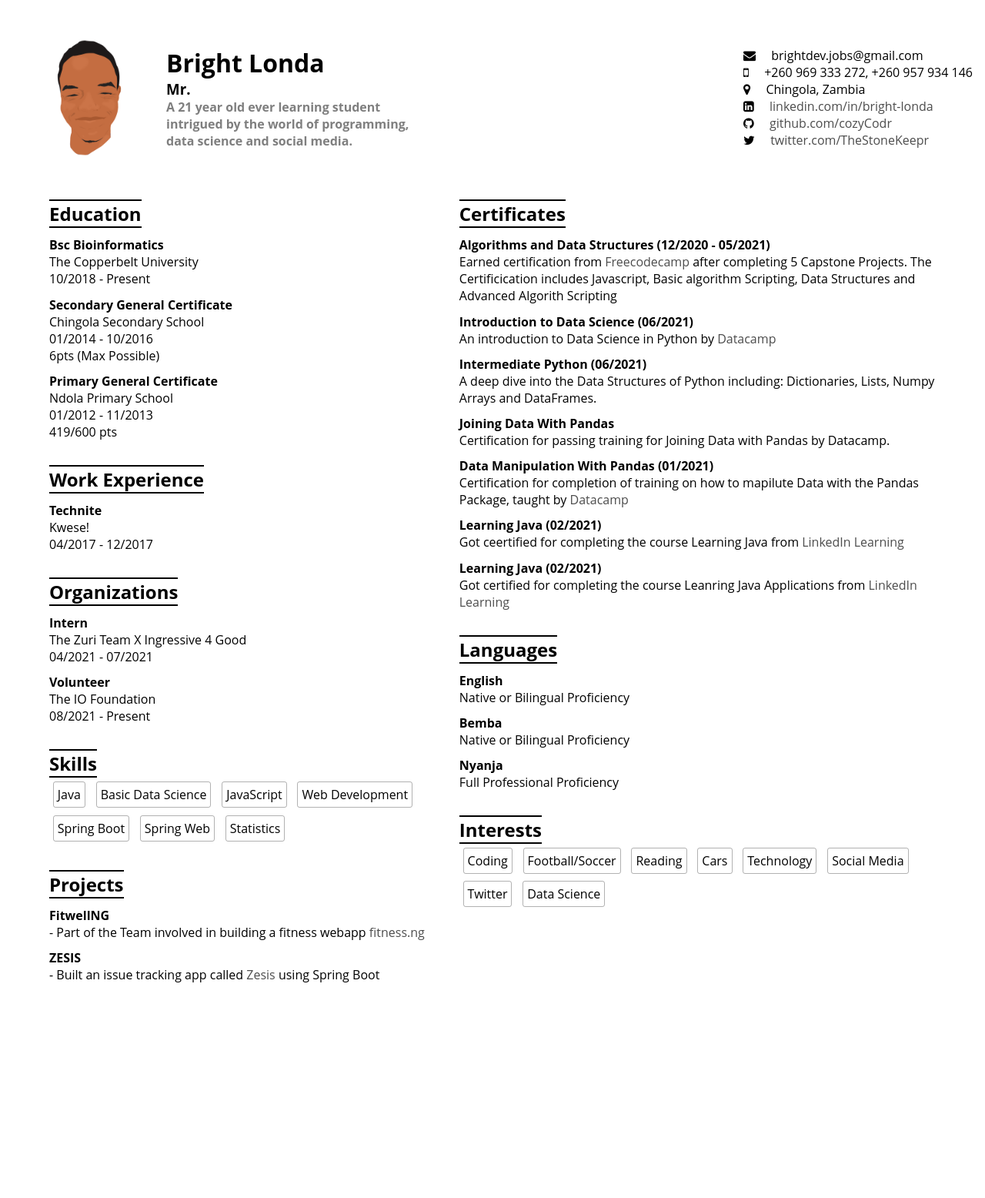
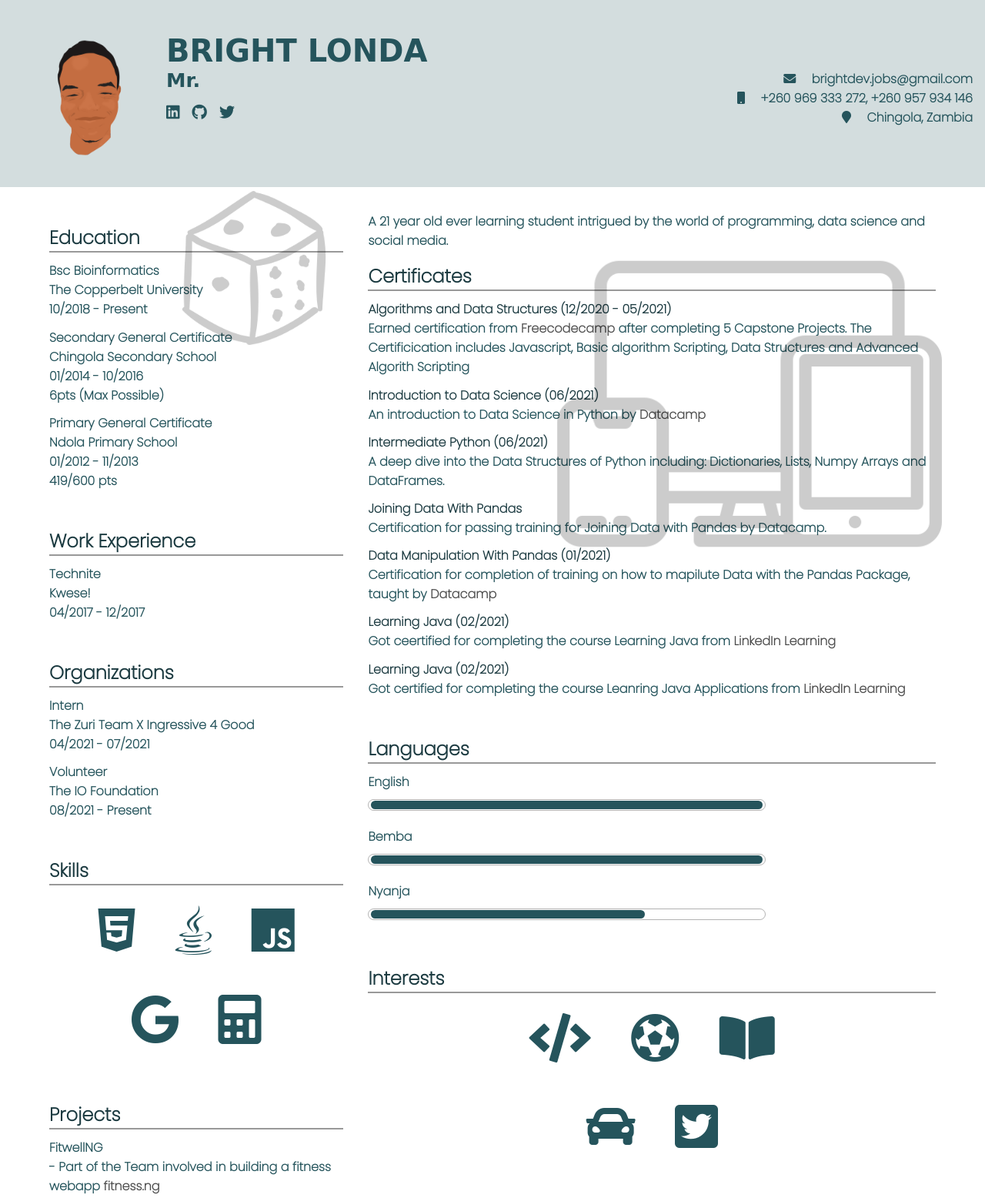
Before and after one commit to cozyCodr/Resume, a plain HTML site: page index.html in a window 1280 px wide. Shown: the top 1556 px of the page at 77% size. Before the commit the page ends 1293 px from the top, so only its background shows below. Drawn offline with Linux system fonts and the light colour scheme; a web font is replaced by a local one.

Commit message:
improved the websites UI

```diff
--- a/index.html
+++ b/index.html
@@ -12,6 +12,20 @@
     <link rel="stylesheet" href="small.css" type="text/css">
     <link rel="stylesheet" href="large.css" type="text/css">
     <link rel="stylesheet" href="https://cdnjs.cloudflare.com/ajax/libs/font-awesome/4.7.0/css/font-awesome.min.css">
+
+    <link rel="preconnect" href="https://fonts.googleapis.com">
+	<link rel="preconnect" href="https://fonts.gstatic.com" crossorigin>
+	<link href="https://fonts.googleapis.com/css2?family=Allison&family=Poppins:wght@200&family=Rampart+One&display=swap" rel="stylesheet">
+	<link href="https://cdnjs.cloudflare.com/ajax/libs/font-awesome/5.15.1/css/all.min.css" rel="stylesheet">
+
+
+
+	<!-- fonts available
+	font-family: 'Allison', cursive;
+	font-family: 'Poppins', sans-serif;
+	font-family: 'Rampart One', cursive;
+	-->
+
 </head>
 
 <body>
@@ -21,30 +35,38 @@
 		<div id="user" class="user-identity grouping-item">
 
 			<img src="images/head.png"/>
+
 			<div class="identity">
 				<h1 class="my-name">Bright Londa</h1>
 				<h3 class="">Mr.</h3>
-				<h4 class="about-me">A 21
-				<script>
-					// var dob = new Date("09/21/1999");
-					// var month_diff = Date.now() - dob.getTime();
-					// var age_diff = new Date(month_diff);
-					// var year = age_diff.getFullYear();
-					// var age  Math.abs(year - 1970);
-					// document.write(age);
 
-				</script>
-			year old ever learning student intrigued by the world of programming, data science and social media. </h4>
+				<div class="socials">
+
+					<p class="social-link-nav">
+						<i class="fab fa-linkedin-square" aria-hidden="true"><a href="https://linkedin.com/in/bright-londa"></a></i>
+					</p>
+					<p class="social-link-nav">
+						<i class="fab fa-github" aria-hidden="true"><a href="https://github.com/cozyCodr"></a></i>
+					</p>
+
+					<p class="social-link-nav">
+						<i class="fab fa-twitter" aria-hidden="true"><a href="	https://twitter/TheStoneKeepr"></a></i>
+					</p>
+				</div>
 			</div>
 		</div>
 
 		<div class="social-links grouping-item">
+
+			<div>
 			<p><i class="fa fa-envelope" aria-hidden="true"></i> brightdev.jobs@gmail.com</p>
+			</div>
+			<div>
 			<p><i class="fa fa-mobile" aria-hidden="true"></i> +260 969 333 272, +260 957 934 146</p>
+			</div>
+			<div>
 			<p><i class="fa fa-map-marker" aria-hidden="true"></i> Chingola, Zambia</p>
-			<p><i class="fa fa-linkedin-square" aria-hidden="true"></i> <a href="https://linkedin.com/in/bright-londa">linkedin.com/in/bright-londa</a></p>
-			<p><i class="fa fa-github" aria-hidden="true"></i> <a href="https://github.com/cozyCodr">github.com/cozyCodr</a></p>
-			<p><i class="fa fa-twitter" aria-hidden="true"></i> <a href="https://twitter/TheStoneKeepr">twitter.com/TheStoneKeepr</a></p>
+			</div>
 		</div>
 	</header>
 
@@ -52,8 +74,10 @@
 		<section class="left-section">
 
 			<div class="education grouping">
+
 				<h2 class="grouping-name">Education</h2>
 				<div class="grouping-item">
+					<img src="./assets/dice-dotted-cube-toy.png" class="dice-img">
 					<p class="program">Bsc Bioinformatics</p>
 					<p class="institution">The Copperbelt University</p>
 					<p class="duration">10/2018 - Present</p>
@@ -108,13 +132,15 @@
 				<h2 class="grouping-name">Skills</h2>
 
 				<div>
-					<div class="skill-name ">Java</div>
-					<div class="skill-name ">Basic Data Science</div>
-					<div class="skill-name ">JavaScript</div>
-					<div class="skill-name ">Web Development</div>
-					<div class="skill-name ">Spring Boot</div>
-					<div class="skill-name ">Spring Web</div>
-					<div class="skill-name ">Statistics</div>
+					<div class="row" id="top-row">
+						<div class="skill-name"><i class="fab fa-html5"></i></div>
+						<div class="skill-name "><i class="fab fa-java"></i></div>
+						<div class="skill-name "><i class="fab fa-js"></i></div>
+					</div>
+					<div class="row" id="bottom-row">
+						<div class="skill-name "><i class="fab fa-google"></i></div>
+						<div class="skill-name "><i class="fas fa-calculator"></i></div>
+					</div>
 				</div>
 
 			</div>
@@ -136,8 +162,15 @@
 		<section class="right-section">
 
 			<div class="certificates grouping">
+
+				<div class="about-me">
+					<h4 >A 21
+					year old ever learning student intrigued by the world of programming, data science and social media. </h4>
+				</div>
+
 				<h2 class="grouping-name">Certificates</h2>
 				<div class="grouping-item">
+					<img src="./assets/devices.png" class="devices-img">
 					<p class="certificate-name">Algorithms and Data Structures (12/2020 - 05/2021)</p>
 					<p class="about-certificate">Earned certification from <a href="https://freecodecamp.or">Freecodecamp</a> after completing 5 Capstone Projects. The Certificication includes Javascript, Basic algorithm Scripting, Data Structures and Advanced Algorith Scripting </p>
 				</div>
@@ -178,17 +211,29 @@
 
 				<div class="grouping-item">
 					<p class="language">English</p>
-					<p class="lang-proficiency">Native or Bilingual Proficiency</p>
+					<div class="bars">
+						<div class="bar">
+							<div class="english-bar"></div>
+						</div>
+					</div>
 				</div>
 
 				<div class="grouping-item">
 					<p class="language">Bemba</p>
-					<p class="lang-proficiency">Native or Bilingual Proficiency</p>
+					<div class="bars">
+						<div class="bar">
+							<div class="bemba-bar"></div>
+						</div>
+					</div>
 				</div>
 
 				<div class="grouping-item">
 					<p class="language">Nyanja</p>
-					<p class="lang-proficiency">Full Professional Proficiency</p>
+					<div class="bars">
+						<div class="bar">
+							<div class="nyanja-bar"></div>
+						</div>
+					</div>
 				</div>
 
 			</div>
@@ -196,14 +241,16 @@
 			<div class="interests grouping">
 				<h2 class="grouping-name">Interests</h2>
 				<div class="cards-container">
-					<div class="interest">Coding</div>
-					<div class="interest">Football/Soccer</div>
-					<div class="interest">Reading</div>
-					<div class="interest">Cars</div>
-					<div class="interest">Technology</div>
-					<div class="interest">Social Media</div>
-					<div class="interest">Twitter</div>
-					<div class="interest">Data Science</div>
+
+					<div class="row">
+						<div class="interest"><i class="fa fa-code" aria-hidden="true"></i></div>
+						<div class="interest"><i class="fa fa-futbol-o" aria-hidden="true"></i></div>
+						<div class="interest"><i class="fas fa-book-open"></i></div>
+					</div>
+					<div class="row">
+						<div class="interest"><i class="fas fa-car"></i></div>
+						<div class="interest"><i class="fab fa-twitter-square"></i></div>
+					</div>
 				</div>
 			</div>
 
--- a/large.css
+++ b/large.css
@@ -1,22 +1,49 @@
 @media screen and (min-width: 575px){
+
+
 	main {
 		display: flex;
 	}
 
 	#header {
+		width: 100%;
 		display: flex;
 		flex-direction: row;
 		justify-content: space-between;
+		margin-bottom: 1rem;
+		background-color: rgba(37, 84, 92,0.2);
 	}
 
-	img {
-		min-width: 50px;
-		max-width: 200px;
+	#user img {
+		width: 200px;
+		border: none;
+		box-shadow: none;
 	}
 
 	#user {
 		display: flex;
 		flex-direction: row;
+		width: 50%;
+		display: flex;
+		justify-content: flex-start;
+	}
+
+	.social-link-nav {
+		padding: 1rem 1rem 1rem 0;
+	}
+
+	.socials {
+		width: 100%;
+		display: flex;
+		flex-direction: row;
+		justify-content: flex-start;
+	}
+
+	.social-links {
+		display: flex;
+		justify-content:center ;
+		align-items: flex-end;
+		width: 50%;
 	}
 
 	.identity {
@@ -25,26 +52,13 @@
 		align-items: flex-start;
 	}
 
-	.about-me {
-		max-width: 35ch;
-		color: rgba(0,0,0,0.5);
-	}
-
-	.grouping-item {
-		display: block
-	}
-
-	.grouping {
-		display: block;
-	}
-
 	.left-section {
-		width: 45%;
+		width: 35%;
 		margin-left: 3rem;
 	}
 
 	.right-section {
-		width:55%;
+		width:65%;
 		margin-right: 3rem;
 	}
 
@@ -53,4 +67,15 @@
 		display: flex;
 		flex-direction: column;
 	}
+
+
+	.bars {
+		width: 70%;
+		height: 15px;
+	}
+
+	.bar {
+		height: 11px;
+		width: 99%;
+	}
 }
--- a/small.css
+++ b/small.css
@@ -2,12 +2,23 @@
 	padding: 0;
 	margin: 0;
 	box-sizing: border-box;
-	font-family: Open Sans;
+	font-family: 'Poppins', sans-serif;
+	color: #25545c;
+}
+
+body {
+	overflow-x: hidden;
+	/*background: rgba(0,0,0,.01) url("./assets/blowup-bg.jpg") no-repeat;
+	background-attachment: fixed;*/
 }
 
 a {
 	color: rgba(0,0,0,0.7);
 	text-decoration: none;
+}
+
+p {
+		font-weight: 700;
 }
 
 .image {
@@ -16,9 +27,11 @@ a {
 }
 
 .identity {
+	width: 100%;
 	display: flex;
 	flex-direction: column;
 	align-items: center;
+	padding-top: 1rem;
 }
 
 .fa {
@@ -26,43 +39,96 @@ a {
 }
 
 .user-identity img {
-	width: 200px;
+	margin: auto;
+	width: 120px;
 	border-radius: 50%;
+	box-shadow: 0px 0px 2px 1px rgba(0,0,0,0.1);
+}
+
+.social-links {
+	width: 100%;
+}
+
+.socials {
+	width: 100%;
+	display: flex;
+	justify-content: center;
+	align-items: center;
 }
 
 .grouping-item {
 	display: flex;
 	flex-direction: column;
-	align-items: center;
 }
 
 .grouping {
 	padding: 1rem;
 	display: flex;
 	flex-direction: column;
-	align-items: center;
 }
 
 .grouping-name {
 	display: inline-block;
-	border-top: 2px solid rgba(0,0,0,1);
-	border-bottom: 2px solid rgba(0,0,0,1);
+	margin-top: 1rem;
+	border-bottom: 2px solid rgba(0,0,0,.4);
 }
 
 .grouping-item {
+	position: relative;
 	padding-top: .7rem;
 }
 
 .my-name {
+	font-family: 'Rampart One', cursive;
+	font-size: 2.5rem;
+	text-transform: uppercase;
 	font-weight: 700;
+	color: #25545c;
+}
+
+.identity h3 {
+	font-family: 'Allison', cursive;
+	font-size: 1.6rem;
+	color: #25545c;
 }
 
 .program,
 .project,
 .certificate-name,
 .language {
+	position: relative;
 	font-size: 16px;
 	font-weight: 700;
+}
+
+.certificates {
+	position: relative;
+	z-index: 10;
+}
+
+.grouping-name,
+.certificate-name {
+	color: #1b3a40;
+	font-weight: 700;
+}
+
+.devices-img,
+.dice-img {
+	position: absolute;
+	z-index: 1;
+	opacity: 0.2;
+}
+
+.devices-img {
+	top: -7rem;
+	right: -1rem;
+	width: 70%;
+}
+
+.dice-img {
+	right: 1rem;
+	top:-5rem;
+	width: 200px;
 }
 
 .interests {
@@ -74,8 +140,72 @@ a {
 	display: inline-block;
 	margin: 0.3rem;
 	padding: 5px;
-	border: 1px solid rgba(0,0,0,0.3);
 	border-radius: 3px;
 	width: auto;
 	height: auto;
 }
+
+.bars {
+	display: flex;
+	justify-content: center;
+	align-items: center;
+	margin: 10px 0;
+	height: 20px;
+	width: 100%;
+	border-radius: 15px;
+	border: 1px solid rgba(0,0,0,.3);
+}
+
+.bar {
+	display: flex;
+	width: 98%;
+	height: 12px;
+	border-radius: 15px;
+}
+
+.english-bar {
+	background-color: #25545c;
+	border-radius: 15px;
+	width: 100%;
+}
+
+.bemba-bar {
+	background-color: #25545c;
+	border-radius: 15px;
+	width: 100%;
+}
+
+.nyanja-bar {
+	background-color: #25545c;
+	border-radius: 15px;
+	width: 70%;
+}
+
+.filled-dot {
+	background-color: orange;
+}
+
+i {
+	color: #25545c;
+	font-size: 20px;
+}
+
+.row {
+	display: flex;
+	justify-content: center;
+}
+.skill-name {
+	display: flex;
+	flex-direction: row;
+	justify-content: center;
+}
+
+.skill-name i,
+.interests i {
+	margin: 1rem;
+	font-size: 4rem;
+}
+
+.social-link-nav {
+	padding: 1rem;
+}
```
Also changed, not shown: Assets/circuit.svg (added), Assets/devices.png (added), Assets/dice-dotted-cube-toy.png (added), Assets/parquet.svg (added), Assets/pencil-paper.jpg (added), 3 other files.
